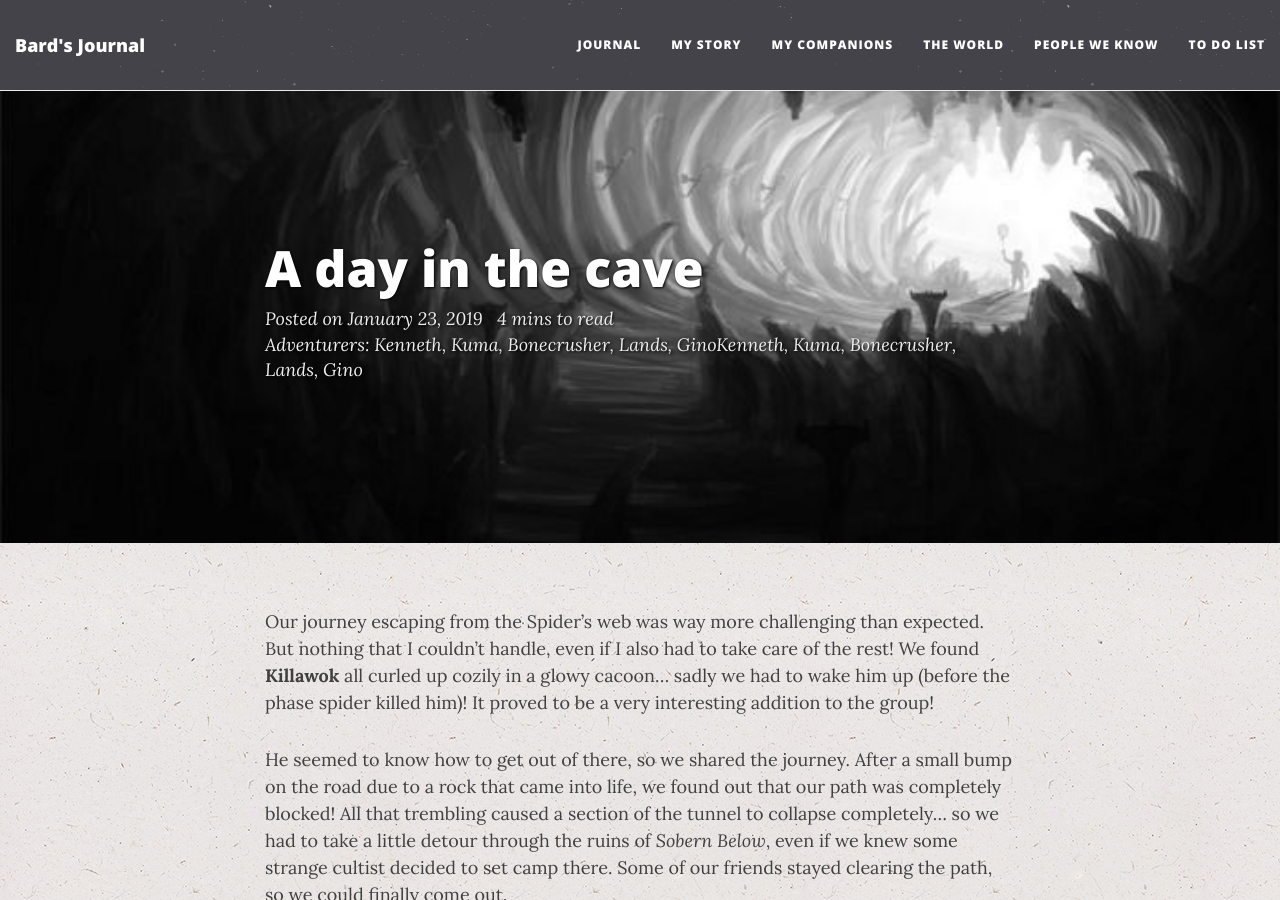
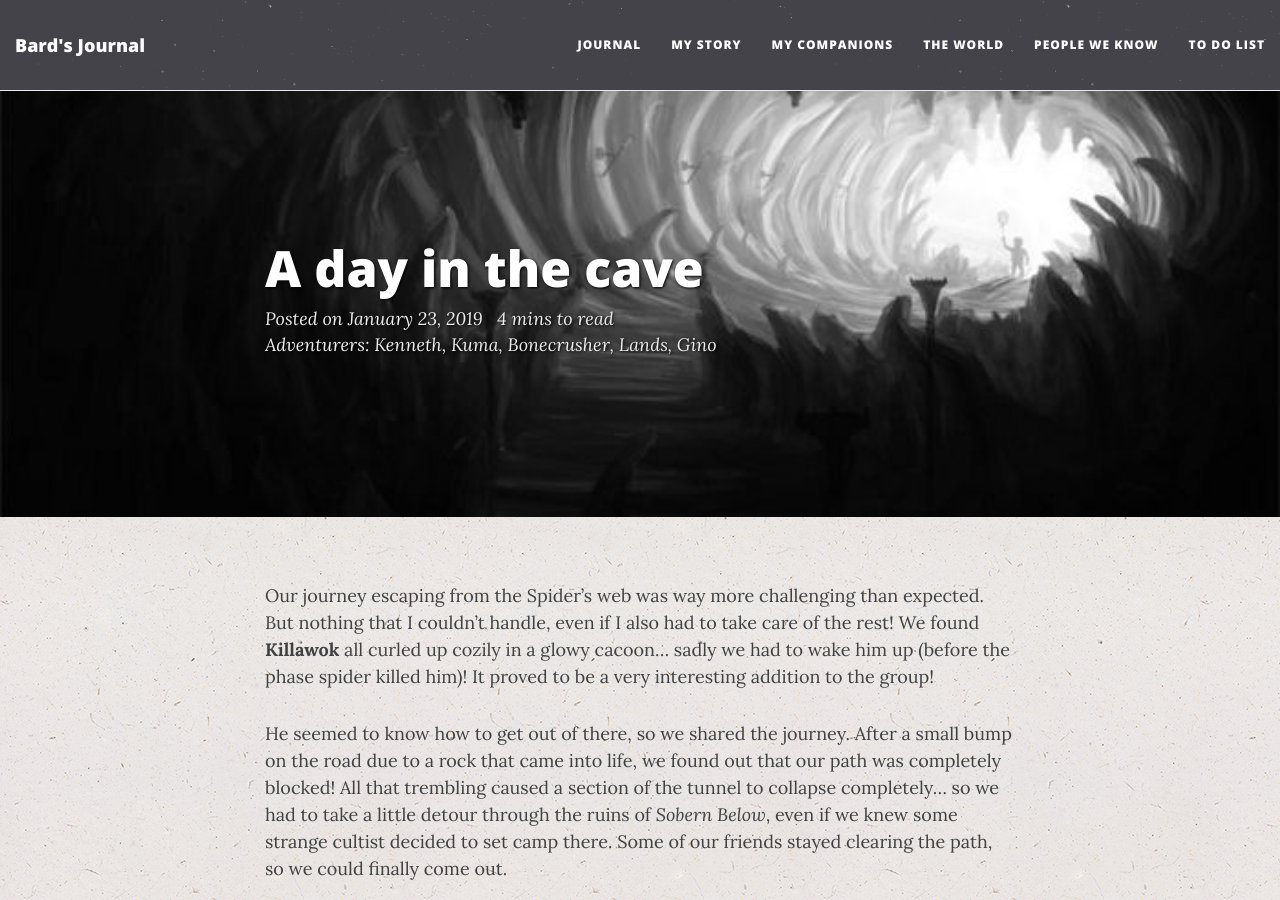
Before and after one commit to GinoGalotti/guildgazette, a Jekyll site: the page built from _posts/2019-01-23-a-day-in-the-cave.md, in a window 1280 px wide and 900 px high. Built offline with Jekyll 4.4.1, drawn with Linux system fonts in a browser that asks for light colours; nearby versions of some CDN libraries; comment, search, counter and statistics services are not loaded.

Commit message:
change index

```diff
--- a/_includes/adventurers.html
+++ b/_includes/adventurers.html
@@ -1,4 +1,4 @@
 {% assign adventurers = page.adventurers | post.adventurers | players %}
 {% if adventurers.size > 0 or adventurers.size > 0 %}
-	<li><span class="adventurers"></span> Adventurers: {{ adventurers | join: ', ' }}{{ adventurers | join: ', ' }}</li>
+	<li><span class="adventurers"></span> Adventurers: {{ adventurers | join: ', ' }}</li>
 {% endif %}
```
